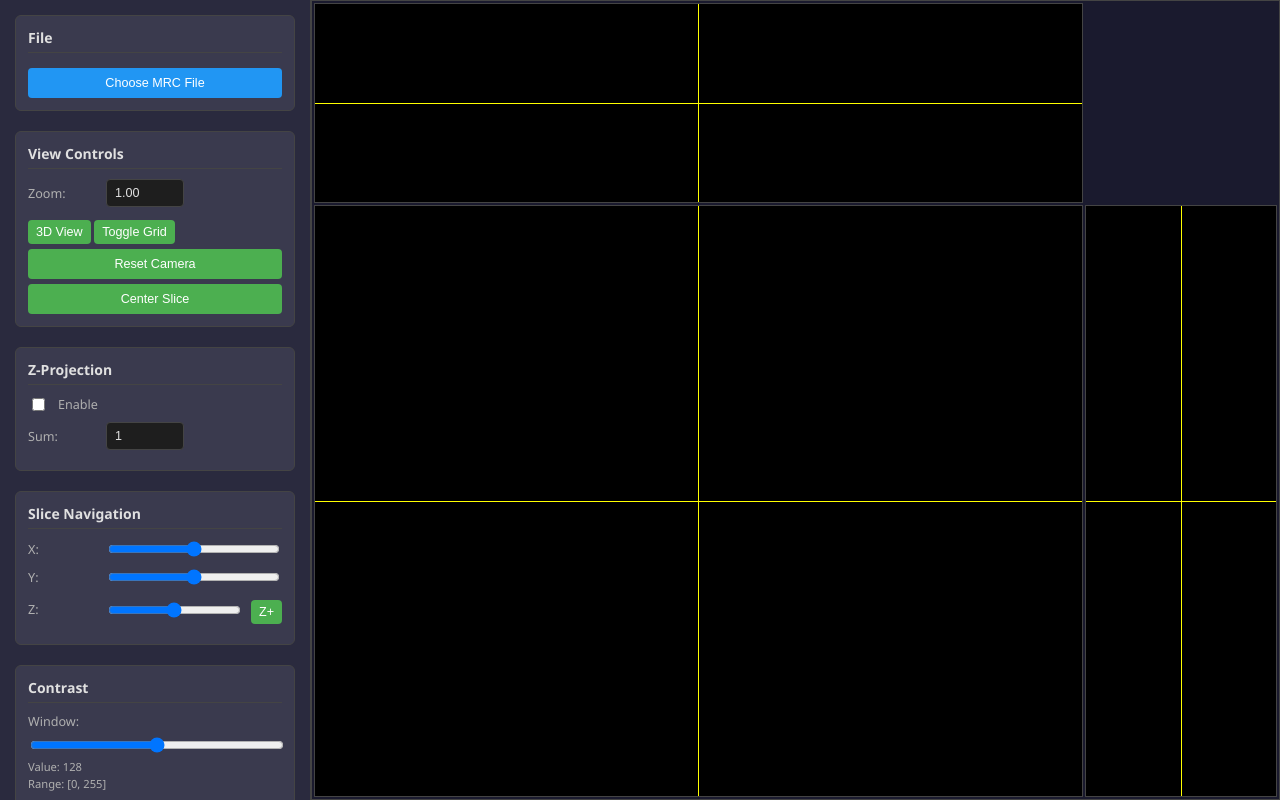
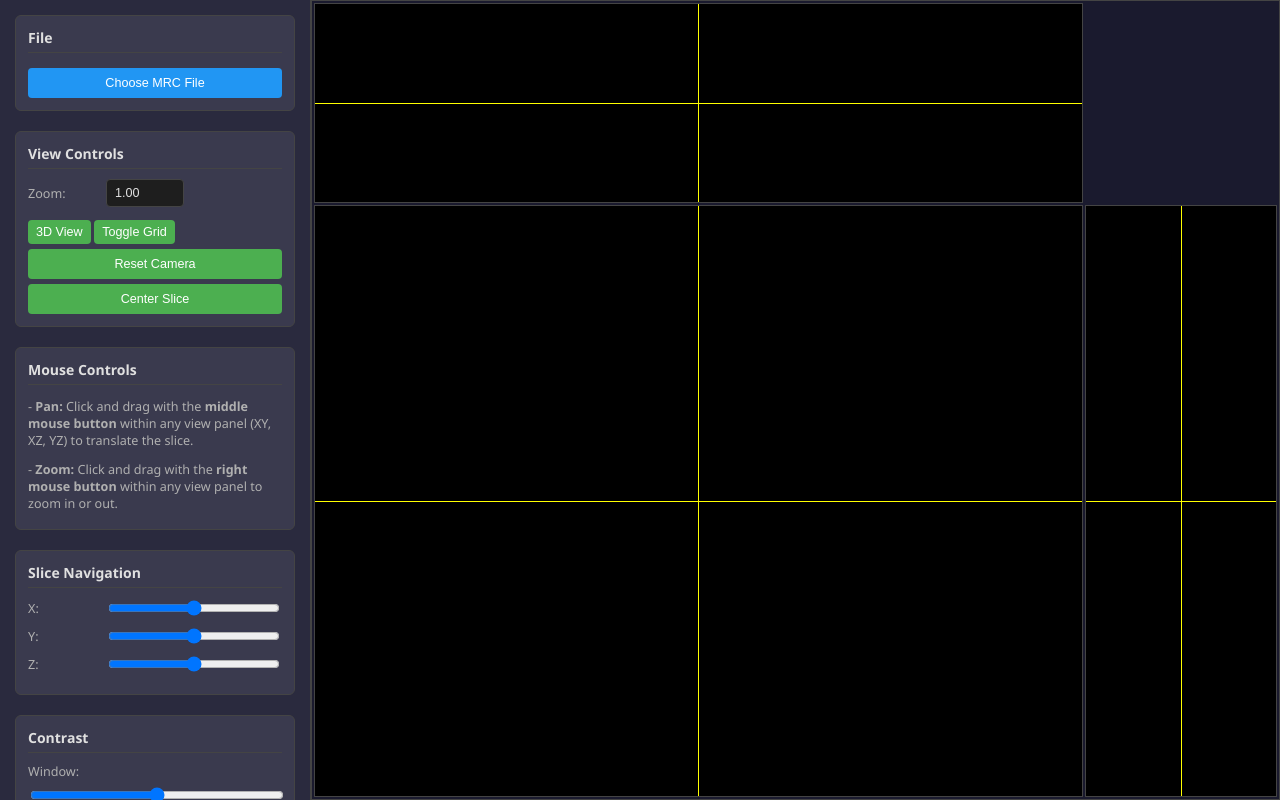
Before and after one commit to Jiakai-Zhang/MRCWebRenderer, a website: page public/index.html in a window 1280 px wide. Drawn offline with Linux system fonts and the light colour scheme.

Commit message:
add a description to mouse control

```diff
--- a/public/index.html
+++ b/public/index.html
@@ -244,19 +244,17 @@
                  <button id="centerSlice">Center Slice</button>
             </div>
 
-             <div class="control-group" id="zProjectionGroup">
-                <h3>Z-Projection</h3>
-                 <div class="control-row">
-                    <input type="checkbox" id="zProjection">
-                    <label for="zProjection">Enable</label>
-                 </div>
-                 <div class="control-row">
-                    <label for="sumValue">Sum:</label>
-                    <input type="number" class="small-input" id="sumValue" value="1" min="1" max="100">
-                 </div>
+            <div class="control-group">
+                <h3>Mouse Controls</h3>
+                <p style="font-size: 0.9em; color: var(--text-dark); margin-bottom: 5px;">
+                    - <strong>Pan:</strong> Click and drag with the <strong>middle mouse button</strong> within any view panel (XY, XZ, YZ) to translate the slice.
+                </p>
+                <p style="font-size: 0.9em; color: var(--text-dark); margin-bottom: 5px;">
+                    - <strong>Zoom:</strong> Click and drag with the <strong>right mouse button</strong> within any view panel to zoom in or out.
+                </p>
             </div>
 
-            <div class="control-group">
+             <div class="control-group">
                 <h3>Slice Navigation</h3>
                 <div class="control-row">
                     <label for="xSlider">X:</label>
@@ -270,7 +268,6 @@
                 <div class="control-row">
                     <label for="zSlider">Z:</label>
                     <input type="range" id="zSlider" min="0" max="100" value="50">
-                    <button id="stepRight" class="icon-button" title="Step Right →">Z+</button> <!-- Text instead of arrow for now -->
                     <!-- Add Z- button if needed -->
                 </div>
             </div>
```
